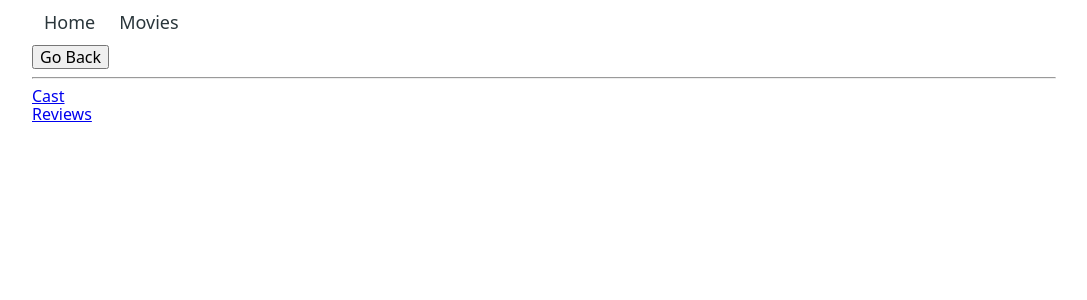
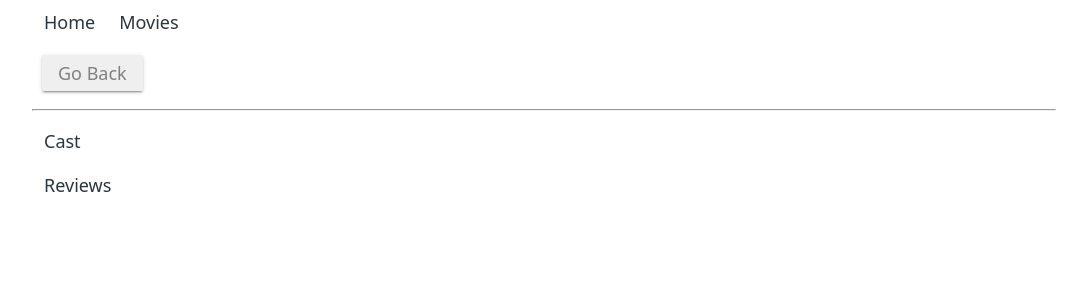
Before and after one commit to R0st/goit-react-hw-05-movies, a React (Create React App) app: page /movies/cast in a window 1280 px wide. Shown: the top 300 px of the page, without its empty margins (96-1183 px from the left). Built offline with nearby package versions, Linux system fonts and the light colour scheme; no server answers.

Commit message:
add style for gallery

```diff
--- a/src/components/Navigation/Navigation.module.css
+++ b/src/components/Navigation/Navigation.module.css
@@ -15,20 +15,30 @@
   padding: 8px 16px;
   margin: 10px;
   border-radius: 2px;
-  background-color: #666a85;
+  /* background-color: #666a85; */
   transition: all 250ms cubic-bezier(0.4, 0, 0.2, 1);
   text-align: center;
+  color: grey;
   display: inline-block;
-  color: #fff;
+  /* color: #fff; */
   border: 0;
   text-decoration: none;
   cursor: pointer;
   font-family: inherit;
   font-size: 18px;
-  line-height: 24px;
+  line-height: 20px;
   font-style: normal;
   font-weight: 500;
-  min-width: 180px;
+  min-width: 100px;
   box-shadow: 0px 3px 1px -2px rgba(0, 0, 0, 0.2),
     0px 2px 2px 0px rgba(0, 0, 0, 0.14), 0px 1px 5px 0px rgba(0, 0, 0, 0.12);
 }
+.Button:hover,
+.Button:focus {
+  background-color: #303f9f;
+  color: #fff;
+}
+.imgMovie {
+  width: 200px;
+  display: inline-block;
+}
--- a/src/style.css
+++ b/src/style.css
@@ -111,3 +111,9 @@
   font: inherit;
   font-size: 18px;
 }
+.DetailsMovie {
+  display: flex;
+}
+.DescMovie {
+  margin-left: 20px;
+}
--- a/src/views/Cast.js
+++ b/src/views/Cast.js
@@ -2,6 +2,7 @@ import { useState, useEffect } from "react";
 // import PageHeading from "../components/PageHeading/PageHeading";
 import { fetchGetMoviesCredits, IMG } from '../services/movieApi';
 import defaultAvatar from './defaultAvatar.png';
+import '../style.css'
 
 export default function Cast({ movieId }) {
     const [credits, setCredits] = useState(null);
@@ -13,11 +14,19 @@ export default function Cast({ movieId }) {
 
     return (
         <>
-        <ul>
+        <ul className="MoviesGallery">
         {credits && credits.cast && credits.cast.map((actor, idx) =>
-            (<li key={idx} className={actor}>
-            {actor.profile_path ? <img  src={`${IMG}${actor.profile_path}`} alt={actor.name} /> :
-                <img  src={defaultAvatar} alt={actor.name} />}
+            (<li key={idx}  >
+            {actor.profile_path ?
+                <img
+                    src={`${IMG+actor.profile_path}`}
+                    alt={actor.name}
+                    width={200}/> :
+                <img
+                    src={defaultAvatar}
+                    alt={actor.name}
+                    width={200}
+                />}
                 <p>{actor.name}</p>
                 <p>Character: {actor.character}</p>
              </li>)
--- a/src/views/MovieDetailsView.js
+++ b/src/views/MovieDetailsView.js
@@ -28,30 +28,40 @@ export default function MovieDetailsView() {
 
     return (
         <>
-            <button type="button" onClick={onGoBack} className="Button">Go Back</button>
+            <button type="button" onClick={onGoBack} className={styles.Button}>Go Back</button>
             {/* <PageHeading text={`Movie ${movieId}`} /> */}
             {/* <PageHeading text={`Movie ${movieId}`} /> */}
 
+            <div className="DetailsMovie">
                 {movie && (
                 <>
-                    <img src={IMG+movie.poster_path} alt={movie.title} />
+                   <img
+                        src={IMG + movie.poster_path}
+                        alt={movie.title}
+                        // className={ styles.imgMovie}
+                        />
+
+                        <div className="DescMovie">
                             <h2>{movie.title}</h2>
                             <p>Release date: {movie.release_date}</p>
                             <p>Rating: {movie.vote_average}</p>
                             <p>Overview: {movie.overview}</p>
+                        </div>
                 </>
             )}
+            </div>
             <hr />
-
-            {/* <NavLink to="/movies/:movieId/:cast">Cast</NavLink> */}
 
                 <NavLink
                     to={{
                         pathname: `${url}/cast`,
-                        state: { from:  location?.state?.from}
+                        state: { from: location?.state?.from }
                         // pathname: `/movies/${movieId}/cast`,
                         // state: '/'
-                    }} > Cast
+                    }}
+                    className={styles.link}
+                activeClassName={styles.activeLink}
+                > Cast
                 </NavLink>
                 <br/>
                 <NavLink
@@ -60,16 +70,18 @@ export default function MovieDetailsView() {
                         state: { from: location?.state?.from }
                         // pathname: `/movies/${movieId}/reviews`,
                         // state: '/'
-                    }} > Reviews
+                    }}
+
+                    className={styles.link}
+                    activeClassName={styles.activeLink}
+                    > Reviews
                 </NavLink>
 
             <Suspense fallback={<h2>LOADING...</h2>}>
                 <Switch>
                     <Route path={`${path}/cast`}
                         // path="/movies/:movieId/:cast"
-                        className={styles.link}
-                        activeClassName={styles.activeLink}>
-                        {/* {movie && */}
+                        >
                         <Cast movieId={movieId} />
                     </Route>
 
@@ -77,9 +89,7 @@ export default function MovieDetailsView() {
                         path={`${path}/reviews`}
                         // path="/movies/:movieId/:reviews"
                         // path={`/movies/${movieId}/reviews`}
-                        className={styles.link}
-                        activeClassName={styles.activeLink}>
-                        {/* {movie && */}
+                        >
                         <Reviews movieId={movieId} />
                     </Route>
                 </Switch>
--- a/src/views/MoviesPage.js
+++ b/src/views/MoviesPage.js
@@ -54,11 +54,6 @@ export default function MoviesView() {
                                     />
                                     : <img src={defaultAvatar} alt={movie.title} width={300}/>
                                 }
-                                        {/* // {actor.profile_path ? <img src={`${IMG}${actor.profile_path}`} alt={actor.name} /> : */}
-                                        {/* //     <img src={defaultAvatar} alt={actor.name} />}
-                                        // src={IMG + movie.poster_path}
-                                        // alt={movie.title}
-                                        // width={300} />} */}
                         <p>{movie.title}</p>
                 </Link>
             </li>
```
Lines whose indentation alone changed are shown as unchanged.
